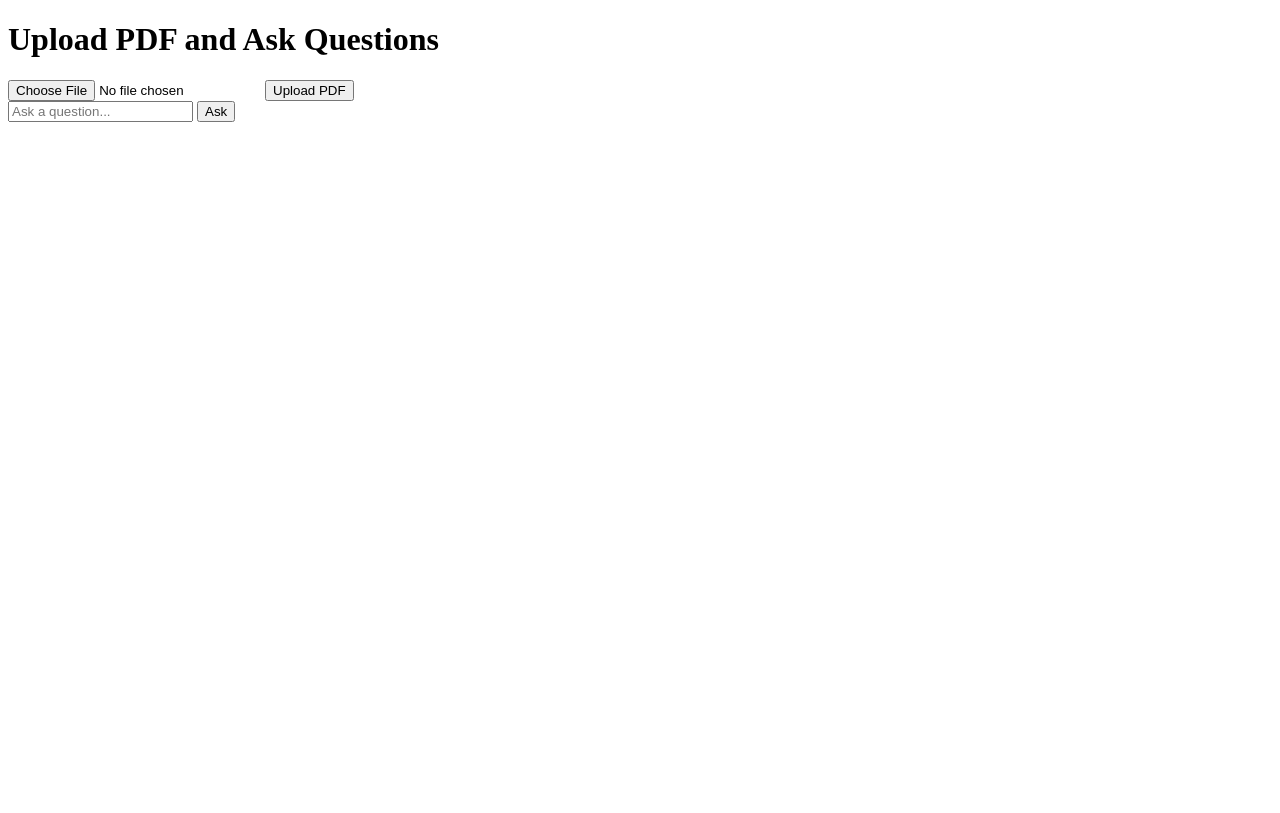
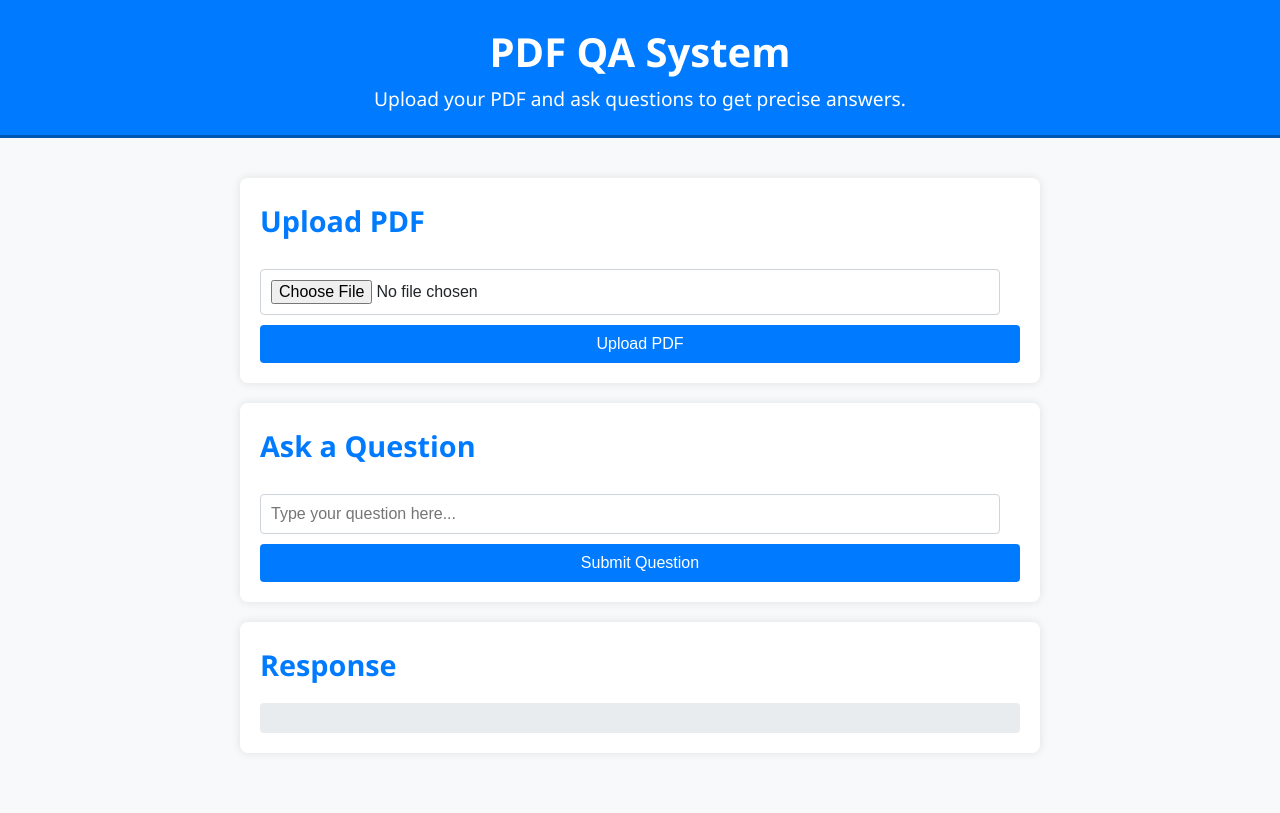
Before and after one commit to rohitarer/NexaCrew, a Django app: page / in a window 1280 px wide. Before the commit the page ends 122 px from the top, so only its background shows below. Run offline with Django 5.2, Linux system fonts and the light colour scheme.

Commit message:
index.html modified with style.css

```diff
--- /dev/null
+++ b/myproject/myapp/static/style.css
@@ -0,0 +1,140 @@
+/* body {
+    font-family: Arial, sans-serif;
+    margin: 0;
+    padding: 0;
+    background-color: #f4f4f4;
+}
+
+h1 {
+    text-align: center;
+    color: #333;
+}
+
+form {
+    margin: 20px auto;
+    padding: 20px;
+    background-color: #fff;
+    border-radius: 5px;
+    box-shadow: 0 0 10px rgba(0,0,0,0.1);
+    max-width: 500px;
+}
+
+label {
+    display: block;
+    margin-bottom: 10px;
+}
+
+input[type="file"], input[type="text"] {
+    width: 100%;
+    padding: 10px;
+    margin-bottom: 10px;
+    border: 1px solid #ddd;
+    border-radius: 4px;
+}
+
+button {
+    display: inline-block;
+    padding: 10px 20px;
+    background-color: #007bff;
+    color: #fff;
+    border: none;
+    border-radius: 4px;
+    cursor: pointer;
+}
+
+button:hover {
+    background-color: #0056b3;
+}
+
+#response {
+    margin: 20px auto;
+    max-width: 500px;
+    padding: 20px;
+    background-color: #fff;
+    border-radius: 5px;
+    box-shadow: 0 0 10px rgba(0,0,0,0.1);
+} */
+
+
+/* Reset some default styles */
+body, h1, h2, p, form, input, button {
+    margin: 0;
+    padding: 0;
+    box-sizing: border-box;
+}
+
+body {
+    font-family: 'Segoe UI', Tahoma, Geneva, Verdana, sans-serif;
+    background-color: #f8f9fa;
+    color: #212529;
+    line-height: 1.6;
+}
+
+header {
+    background: #007bff;
+    color: #fff;
+    padding: 20px;
+    text-align: center;
+    border-bottom: 3px solid #0056b3;
+}
+
+header h1 {
+    font-size: 2.5rem;
+}
+
+header p {
+    font-size: 1.2rem;
+}
+
+main {
+    max-width: 800px;
+    margin: 20px auto;
+    padding: 20px;
+}
+
+section {
+    background: #fff;
+    padding: 20px;
+    border-radius: 8px;
+    box-shadow: 0 0 10px rgba(0, 0, 0, 0.1);
+    margin-bottom: 20px;
+}
+
+section h2 {
+    font-size: 1.8rem;
+    color: #007bff;
+    margin-bottom: 15px;
+}
+
+input[type="file"], input[type="text"] {
+    width: calc(100% - 20px);
+    padding: 10px;
+    margin: 10px 0;
+    border: 1px solid #ced4da;
+    border-radius: 4px;
+    font-size: 1rem;
+}
+
+button {
+    width: 100%;
+    padding: 10px;
+    background-color: #007bff;
+    color: #fff;
+    border: none;
+    border-radius: 4px;
+    font-size: 1rem;
+    cursor: pointer;
+    transition: background-color 0.3s;
+}
+
+button:hover {
+    background-color: #0056b3;
+}
+
+#response-section p {
+    background: #e9ecef;
+    padding: 15px;
+    border-radius: 4px;
+    font-size: 1.1rem;
+    color: #495057;
+}
--- a/myproject/myapp/templates/index.html
+++ b/myproject/myapp/templates/index.html
@@ -1,49 +1,62 @@
-<!-- myapp/templates/index.html -->
+
+
+
 <!DOCTYPE html>
 <html lang="en">
 <head>
     <meta charset="UTF-8">
-    <meta http-equiv="X-UA-Compatible" content="IE=edge">
     <meta name="viewport" content="width=device-width, initial-scale=1.0">
-    <title>PDF Q&A</title>
+    <title>PDF QA System</title>
+    <link rel="stylesheet" href="static/style.css">
 </head>
 <body>
-    <h1>Upload PDF and Ask Questions</h1>
-    <form id="uploadForm" method="post" enctype="multipart/form-data">
-        {% csrf_token %}
-        <input type="file" name="pdf" required>
-        <button type="submit">Upload PDF</button>
-    </form>
-
-    <form id="askForm" method="post">
-        {% csrf_token %}
-        <input type="text" name="question" placeholder="Ask a question..." required>
-        <button type="submit">Ask</button>
-    </form>
-
-    <div id="response"></div>
-
+    <header>
+        <h1>PDF QA System</h1>
+        <p>Upload your PDF and ask questions to get precise answers.</p>
+    </header>
+    <main>
+        <section id="upload-section">
+            <h2>Upload PDF</h2>
+            <form id="upload-form" enctype="multipart/form-data">
+                <input type="file" id="pdf" name="pdf" accept=".pdf" required>
+                <button type="submit">Upload PDF</button>
+            </form>
+        </section>
+        <section id="ask-section">
+            <h2>Ask a Question</h2>
+            <form id="ask-form">
+                <input type="text" id="question" name="question" placeholder="Type your question here..." required>
+                <button type="submit">Submit Question</button>
+            </form>
+        </section>
+        <section id="response-section">
+            <h2>Response</h2>
+            <p id="answer"></p>
+        </section>
+    </main>
     <script>
-        document.getElementById('uploadForm').addEventListener('submit', async function (e) {
-            e.preventDefault();
-            let formData = new FormData(this);
-            let response = await fetch('{% url "upload_pdf" %}', {
+        document.getElementById('upload-form').addEventListener('submit', function(event) {
+            event.preventDefault();
+            var formData = new FormData(this);
+            fetch('/upload', {
                 method: 'POST',
-                body: formData,
-            });
-            let result = await response.json();
-            document.getElementById('response').innerText = JSON.stringify(result);
+                body: formData
+            })
+            .then(response => response.json())
+            .then(data => alert(data.message || data.error))
+            .catch(error => console.error('Error:', error));
         });
 
-        document.getElementById('askForm').addEventListener('submit', async function (e) {
-            e.preventDefault();
-            let formData = new FormData(this);
-            let response = await fetch('{% url "ask_question" %}', {
+        document.getElementById('ask-form').addEventListener('submit', function(event) {
+            event.preventDefault();
+            var formData = new FormData(this);
+            fetch('/ask', {
                 method: 'POST',
-                body: formData,
-            });
-            let result = await response.json();
-            document.getElementById('response').innerText = result.answer || JSON.stringify(result);
+                body: formData
+            })
+            .then(response => response.json())
+            .then(data => document.getElementById('answer').innerText = data.answer || data.error)
+            .catch(error => console.error('Error:', error));
         });
     </script>
 </body>
```
